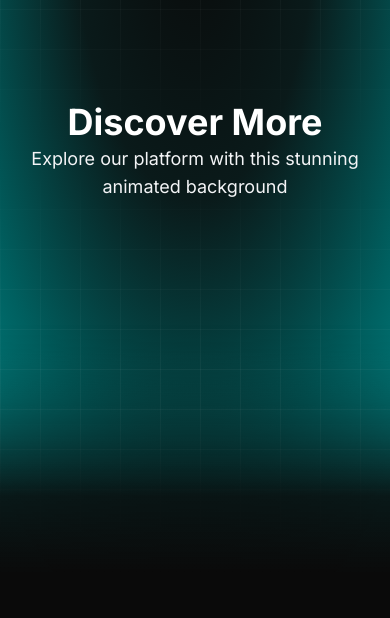
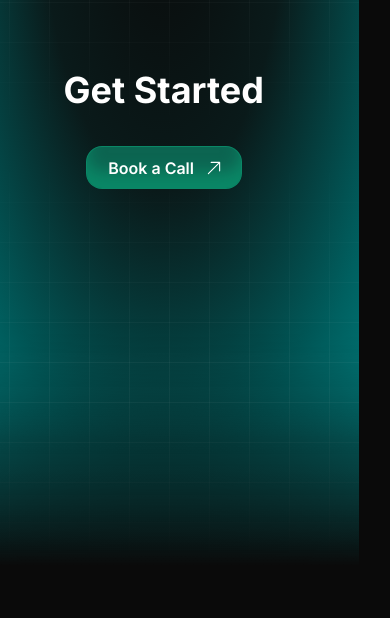
Before and after one commit to kevinnkansah/dewflow, a Next.js app: page /en in a window 390 px wide. Shown: the part 3760-4378 px from the top of the page. Built offline with nearby package versions, Linux system fonts and the light colour scheme; no server answers.

Commit message:
Refactor CTA component with Cal.com booking button and responsive design

```diff
--- a/src/app/[locale]/page.tsx
+++ b/src/app/[locale]/page.tsx
@@ -80,11 +80,13 @@ export default function Home(
       </div>
       <Feature />
       <TiltedScrollSection />
-      <CTA
-        title="Discover More"
-        description="Explore our platform with this stunning animated background"
-        className="my-8"
-      />
+      <div className="w-full">
+        <CTA
+          title="Get Started"
+          buttonText="Book a Call"
+          bookingUrl="https://cal.com/kevinnkansah/15min"
+        />
+      </div>
     </main>
   );
 }
--- a/src/components/ui/cta.tsx
+++ b/src/components/ui/cta.tsx
@@ -2,21 +2,28 @@
 
 import { motion } from "framer-motion";
 import AnimatedGradientBackground from "@/components/ui/animated-gradient-background";
+import { Button } from "@/once-ui/components/Button";
+import { Flex } from "@/once-ui/components";
 
 interface CTAProps {
   title: string;
-  description: string;
+
+  buttonText?: string;
+  bookingUrl?: string;
   className?: string;
 }
 
 const CTA: React.FC<CTAProps> = ({
   title,
-  description,
+
+  buttonText = "Book a Call",
+  bookingUrl = "https://cal.com/kevinnkansah/15min",
   className = "",
 }) => {
   return (
     <section className={`relative w-screen h-screen overflow-hidden ${className}`}>
-      {/* Main Animated Gradient */}
+      {/* Full-width background layer */}
+      <div className="absolute inset-0">
         <AnimatedGradientBackground
           startingGap={200}
           Breathing={true}
@@ -33,7 +40,7 @@ const CTA: React.FC<CTAProps> = ({
         animationSpeed={0.02}
         breathingRange={8}
         topOffset={30}
-        containerClassName="w-screen"
+          containerClassName="w-full"
         />
 
         {/* Grid Overlay */}
@@ -62,13 +69,15 @@ const CTA: React.FC<CTAProps> = ({
       <div
         className="absolute bottom-0 left-0 w-full h-64 bg-gradient-to-t from-[#0a0a0a] via-[#0a0a0a]/80 to-transparent opacity-100 z-30"
         style={{
-          maskImage: "linear-gradient(to top, #0a0a0a 30%, rgba(10,10,10,0.6) 50%, transparent)",
-          WebkitMaskImage: "linear-gradient(to top, #0a0a0a 30%, rgba(10,10,10,0.6) 50%, transparent)"
+            maskImage: "linear-gradient(to top, black, transparent)",
+            WebkitMaskImage: "linear-gradient(to top, black, transparent)"
           }}
         />
+      </div>
 
-      {/* Content */}
-      <div className="relative z-40 flex flex-col items-center justify-center h-full px-4 text-center">
+      {/* Content Container with responsive horizontal padding */}
+      <div className="relative z-40 flex items-center justify-center h-screen text-center">
+        <div className="w-full max-w-4xl mx-auto px-4 md:px-8">
           <motion.h1
             className="text-4xl font-bold text-white md:text-6xl"
             initial={{ opacity: 0, y: 20 }}
@@ -77,14 +86,28 @@ const CTA: React.FC<CTAProps> = ({
           >
             {title}
           </motion.h1>
-        <motion.p
-          className="mt-4 text-lg text-gray-100 md:text-xl max-w-lg"
-          initial={{ opacity: 0, y: 20 }}
-          animate={{ opacity: 1, y: 0 }}
-          transition={{ duration: 0.8, delay: 0.6 }}
+
+          {/* Once UI Button that opens Cal.com booking */}
+          <div className="mt-8">
+            <Flex
+              justifyContent="center"
+              padding="32"
             >
-          {description}
-        </motion.p>
+              <Flex
+                justifyContent="center"
+              >
+                <Button
+                  onClick={() => window.open(bookingUrl, "_blank")}
+                  size="l"
+                  suffixIcon="arrowUpRight"
+                >
+                  {buttonText}
+                </Button>
+              </Flex>
+            </Flex>
+
+          </div>
+        </div>
       </div>
     </section>
   );
```
Lines whose indentation alone changed are shown as unchanged.
